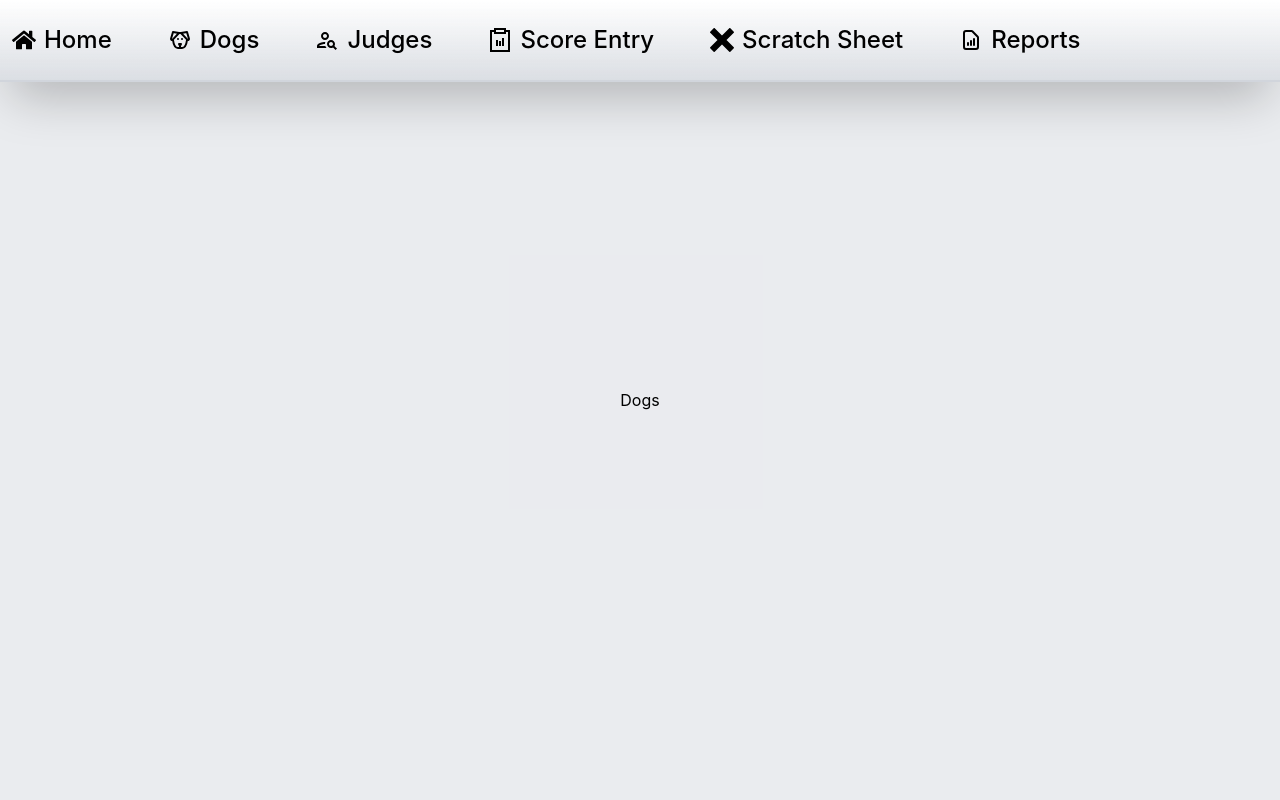
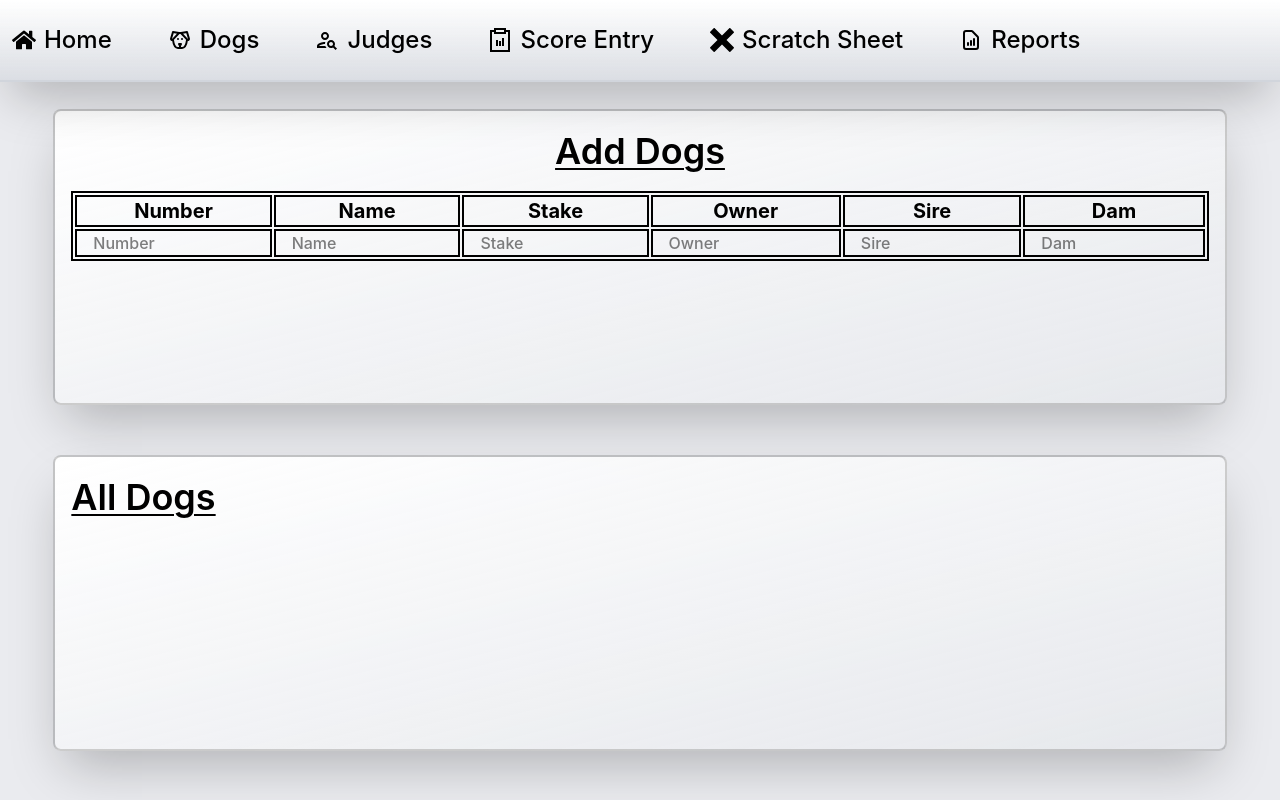
Before and after one commit to hctynch/trackhounds, a React (Vite) app in the folder frontend/: page /dogs in a window 1280 px wide. Built offline with nearby package versions, Linux system fonts and the light colour scheme.

Commit message:
Started working on Dog frontend.

```diff
--- /dev/null
+++ b/frontend/src/components/Box.jsx
@@ -0,0 +1,11 @@
+import React from 'react';
+
+function Box({ children, params }) {
+  return (
+    <div className={`flex flex-col items-start bg-gradient-to-br from-white to-gray-200/80 rounded-lg shadow-2xl px-4 border-black/20 border-2 ${params}`}>
+      {children}
+    </div>
+  );
+}
+
+export default Box;
--- a/frontend/src/components/Dogs.jsx
+++ b/frontend/src/components/Dogs.jsx
@@ -1,8 +1,62 @@
+import React from 'react';
+import Box from './Box';
 
 function Dogs() {
+  const areas = []
   return (
-    <div className='text-black'>Dogs</div>
-  )
+    <div className='w-full flex justify-evenly flex-col items-center h-screen pt-15'>
+      <Box params='w-11/12 h-2/5'>
+        <div className='flex flex-col text-black w-full h-full'>
+          <p className='text-4xl font-semibold my-5 underline decoration-2 underline-offset-4'>
+            Add Dogs
+          </p>
+          <div className='w-full h-3/4 overflow-y-scroll'>
+          <table className="text-start table-auto w-full border-separate border-2">
+              <thead>
+                <tr className='text-xl sticky top-0 border-2'>
+                  <th className='border-2'>Number</th>
+                  <th className='border-2'>Name</th>
+                  <th className='border-2'>Stake</th>
+                  <th className='border-2'>Owner</th>
+                  <th className='border-2'>Sire</th>
+                  <th className='border-2'>Dam</th>
+                </tr>
+              </thead>
+              <tbody className=''>
+                <tr className='text-md font-medium'>
+                  <td className='border-2 px-2'>
+                    <input type='number' placeholder='Number' className='w-full px-2'/>
+                  </td>
+                  <td className='border-2 px-2'>
+                    <input type='text' placeholder='Name' className='w-full px-2'/>
+                  </td>
+                  <td className='border-2 px-2'>
+                    <input type='text' placeholder='Stake' className='w-full px-2'/>
+                  </td>
+                  <td className='border-2 px-2'>
+                    <input type='text' placeholder='Owner' className='w-full px-2'/>
+                  </td>
+                  <td className='border-2 px-2'>
+                    <input type='text' placeholder='Sire' className='w-full px-2'/>
+                  </td>
+                  <td className='border-2 px-2'>
+                    <input type='text' placeholder='Dam' className='w-full px-2'/>
+                  </td>
+                </tr>
+              </tbody>
+          </table>
+          </div>
+        </div>
+      </Box>
+      <Box params='w-11/12 h-2/5'>
+        <div className='text-black'>
+          <p className='text-4xl font-semibold my-5 underline decoration-2 underline-offset-4'>
+            All Dogs
+          </p>
+        </div>
+      </Box>
+    </div>
+  );
 }
 
-export default Dogs
+export default Dogs;
--- a/frontend/src/components/Home.jsx
+++ b/frontend/src/components/Home.jsx
@@ -1,5 +1,6 @@
 import React, { useEffect, useState } from 'react';
 import HuntService from '../services/HuntService';
+import Box from './Box';
 
 function Home() {
   const [hunt, setHunt] = useState({
@@ -111,8 +112,8 @@ function Home() {
   };
 
   return (
-    <div className='flex flex-wrap text-black w-full my-auto justify-center'>
-      <div className='flex flex-col items-start bg-gradient-to-br from-white to-gray-200/80 rounded-lg shadow-2xl px-4 border-black/20 border-2 w-5/12 mr-4'>
+    <div className='flex flex-wrap text-black w-full my-auto justify-evenly'>
+      <Box params='w-5/12 mb-10'>
         <p className='text-4xl font-semibold my-5 underline decoration-2 underline-offset-4'>
           Hunt Overview
         </p>
@@ -140,8 +141,8 @@ function Home() {
             {hunt.huntInterval}
           </p>
         </div>
-      </div>
-      <div className='flex flex-col items-start bg-gradient-to-bl from-white to-gray-200/80 rounded-lg shadow-2xl px-4 border-black/20 border-2 w-[56.5%]'>
+      </Box>
+      <Box params='w-[56.5%] mb-10'>
         <p className='text-4xl font-semibold my-5 underline decoration-2 underline-offset-4'>
           Stakes
         </p>
@@ -185,8 +186,9 @@ function Home() {
             Update
           </button>
         </div>
-      </div>
-      <div className='w-[99%] flex flex-row items-start bg-gradient-to-t from-white to-gray-200/80 rounded-lg shadow-2xl px-4 border-black/20 border-2 mx-auto mt-20 pb-4'>
+      </Box>
+      <Box params='w-[98.5%]'>
+        <div className='w-full flex'>
         <div className='w-[60%] text-start'>
           <p className='text-4xl font-semibold my-5 underline decoration-2 underline-offset-4'>
             Edit/New Hunt Form
@@ -254,7 +256,8 @@ function Home() {
             New Hunt
           </button>
         </div>
-      </div>
+        </div>
+      </Box>
     </div>
   );
 }
```
